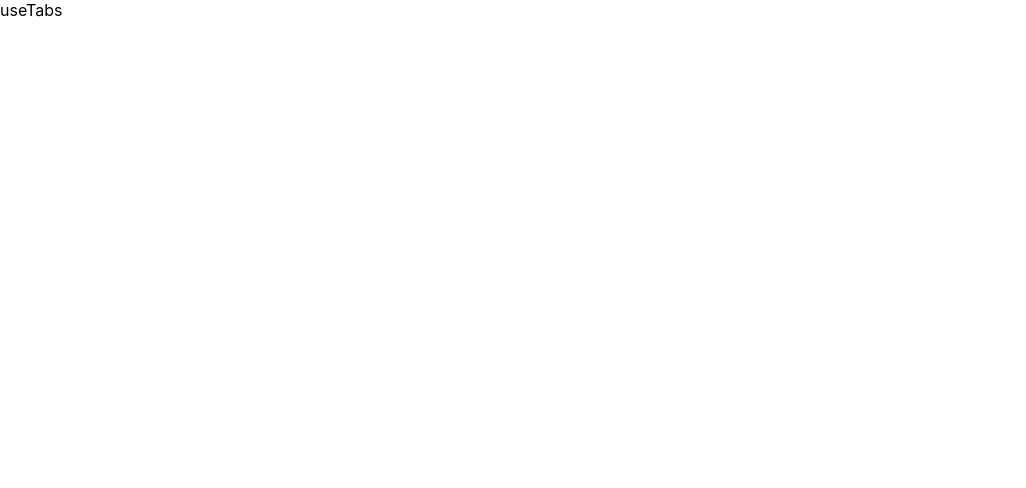
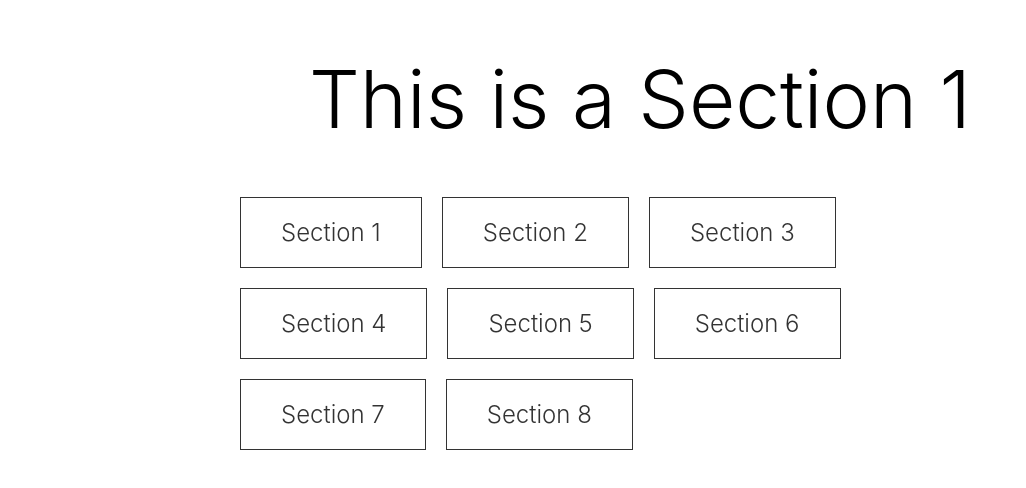
Before and after one commit to ji5485/React-Hooks-Practice, a React (Create React App) app: page /useTabs in a window 1280 px wide. Shown: the top 488 px of the page, without its empty margins (0-1026 px from the left). Built offline with nearby package versions, Linux system fonts and the light colour scheme.

Commit message:
Modify And Develop useTabs

```diff
--- a/src/components/Home.js
+++ b/src/components/Home.js
@@ -51,8 +51,8 @@ const Home = () => {
     "useAxios"
   ];
 
-  const linkList = link.map(item => (
-    <LinkButton to={"/" + item} key={item}>
+  const linkList = link.map((item, index) => (
+    <LinkButton to={"/" + item} key={index}>
       {item}
     </LinkButton>
   ));
--- a/src/components/useInput.js
+++ b/src/components/useInput.js
@@ -53,6 +53,14 @@ const Input = styled.input`
   }
 `;
 
+const Small = styled.p`
+  width: 100%;
+  font-size: 1rem;
+  font-weight: 300;
+  color: #333;
+  text-align: center;
+`;
+
 // input
 const inputHooks = (initialValue, validator) => {
   // eslint-disable-next-line react-hooks/rules-of-hooks
@@ -92,6 +100,7 @@ const useInput = () => {
       <Border />
 
       <Input {...name} name="name" />
+      <Small>Max Length : 10</Small>
     </div>
   );
 };
--- a/src/components/useTabs.js
+++ b/src/components/useTabs.js
@@ -1,7 +1,96 @@
-import React from "react";
+import React, { useState } from "react";
+import styled from "styled-components";
+
+const Wrapper = styled.div`
+  width: 800px;
+  margin: 0 auto;
+  display: flex;
+  flex-wrap: wrap;
+`;
+
+const Button = styled.div`
+  color: #333;
+  padding: 20px 40px;
+  border: 0.5px solid #333;
+  font-size: 1.5rem;
+  font-weight: 300;
+  margin-right: 20px;
+  margin-bottom: 20px;
+  transition: 0.1s all;
+
+  &:hover {
+    background: #333;
+    color: white;
+  }
+`;
+
+const Text = styled.div`
+  font-size: 5rem;
+  font-weight: 300;
+  text-align: center;
+  margin: 50px;
+`;
+
+const contents = [
+  {
+    tab: "Section 1",
+    content: "This is a Section 1"
+  },
+  {
+    tab: "Section 2",
+    content: "This is a Section 2"
+  },
+  {
+    tab: "Section 3",
+    content: "This is a Section 3"
+  },
+  {
+    tab: "Section 4",
+    content: "This is a Section 4"
+  },
+  {
+    tab: "Section 5",
+    content: "This is a Section 5"
+  },
+  {
+    tab: "Section 6",
+    content: "This is a Section 6"
+  },
+  {
+    tab: "Section 7",
+    content: "This is a Section 7"
+  },
+  {
+    tab: "Section 8",
+    content: "This is a Section 8"
+  }
+];
+
+const tabsHooks = (initialIndex, allTabs) => {
+  // eslint-disable-next-line react-hooks/rules-of-hooks
+  const [index, setIndex] = useState(initialIndex);
+
+  return {
+    currentItem: allTabs[index],
+    changeItem: setIndex
+  };
+};
 
 const useTabs = () => {
-  return <div>useTabs</div>;
+  const { currentItem, changeItem } = tabsHooks(0, contents);
+
+  return (
+    <div>
+      <Text>{currentItem.content}</Text>
+      <Wrapper>
+        {contents.map((item, index) => (
+          <Button key={index} onClick={() => changeItem(index)}>
+            {item.tab}
+          </Button>
+        ))}
+      </Wrapper>
+    </div>
+  );
 };
 
 export default useTabs;
```
